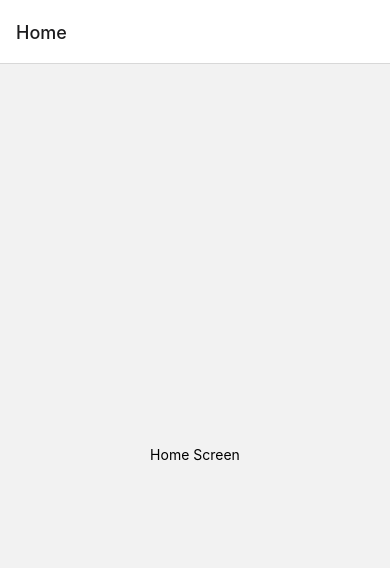
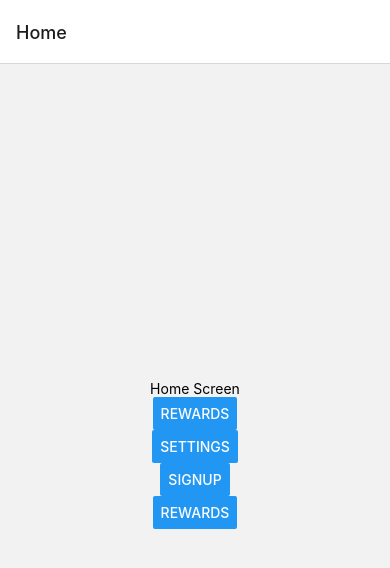
Before and after one commit to srehome/green-gold, a React Native app: screen /Home in a window 390 px wide. Shown: the top 568 px of the page. Built offline with nearby package versions, Linux system fonts and the light colour scheme.

Commit message:
buttons for navigation

```diff
--- a/App.js
+++ b/App.js
@@ -9,6 +9,7 @@ import SignUpScreen from './screens/SignUpScreen';
 import HomeScreen from './screens/HomeScreen';
 import RewardsScreen from './screens/RewardsScreen';
 import SettingsScreen from './screens/SettingsScreen';
+import LoginScreen from './screens/SettingsScreen';
 
 const Stack = createNativeStackNavigator();
 const Tab = createBottomTabNavigator();
@@ -31,6 +32,10 @@ function MyStack() {
         <Stack.Screen
             name="Settings"
             component={SettingsScreen}
+        />
+        <Stack.Screen
+            name="Login"
+            component={LoginScreen}
         />
     </Stack.Navigator>
 );
--- a/screens/HomeScreen.js
+++ b/screens/HomeScreen.js
@@ -1,9 +1,25 @@
 import React from "react";
-import { View, Text } from "react-native";
-export default function HomeScreen() {
+import { View, Text, Button } from "react-native";
+export default function HomeScreen({navigation}) {
   return (
     <View style={{ flex: 1, alignItems: "center", justifyContent: "center" }}>
       <Text>Home Screen</Text>
+      <Button title="Rewards"
+            onPress={() => {
+                    navigation.navigate('Rewards')
+                  }}></Button>
+      <Button title="Settings"
+            onPress={() => {
+                    navigation.navigate('Settings')
+                  }}></Button>
+      <Button title="SignUp"
+            onPress={() => {
+                    navigation.navigate('SignUp')
+                  }}></Button>
+      <Button title="Rewards"
+            onPress={() => {
+                    navigation.navigate('Login')
+                  }}></Button>
     </View>
   );
 }
```
